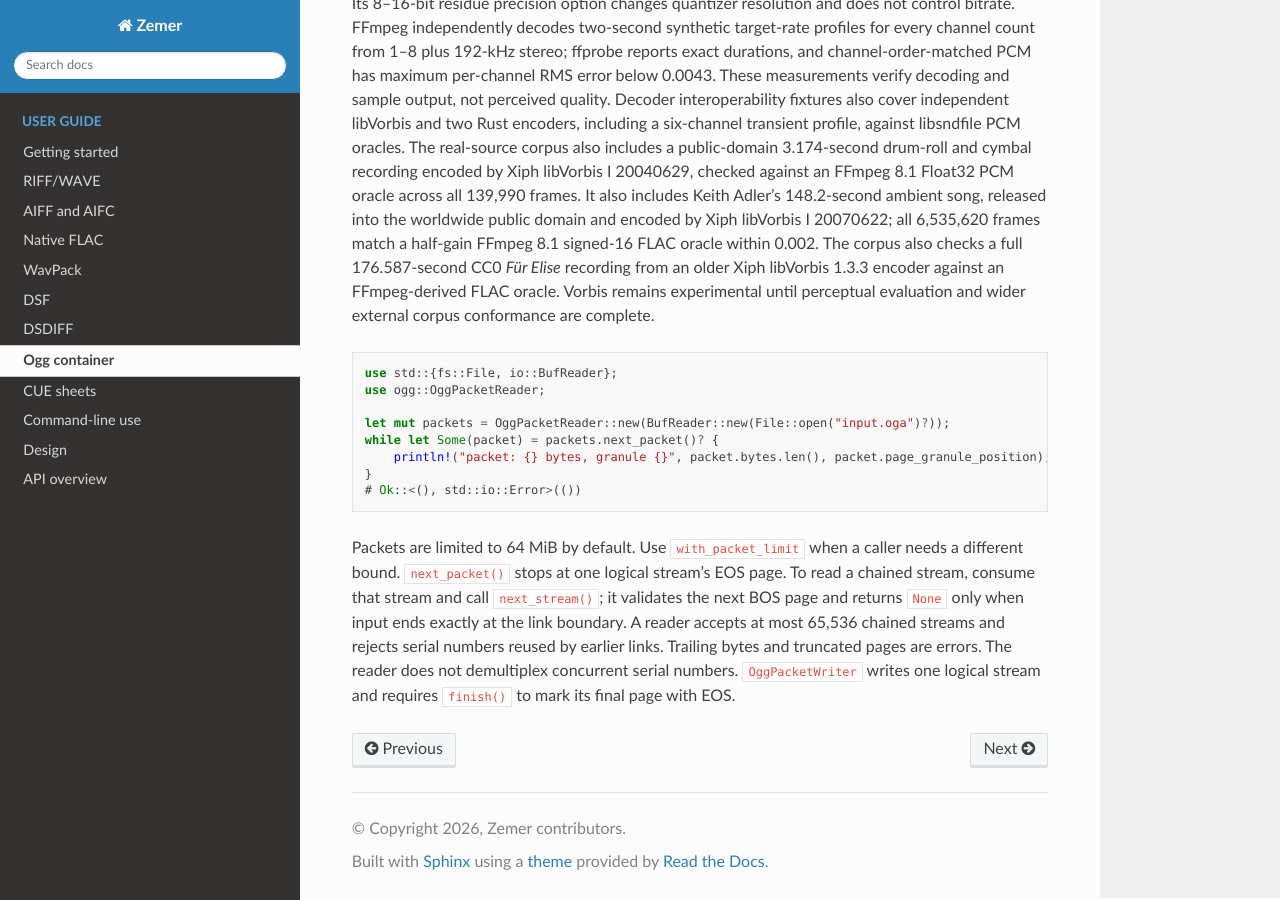
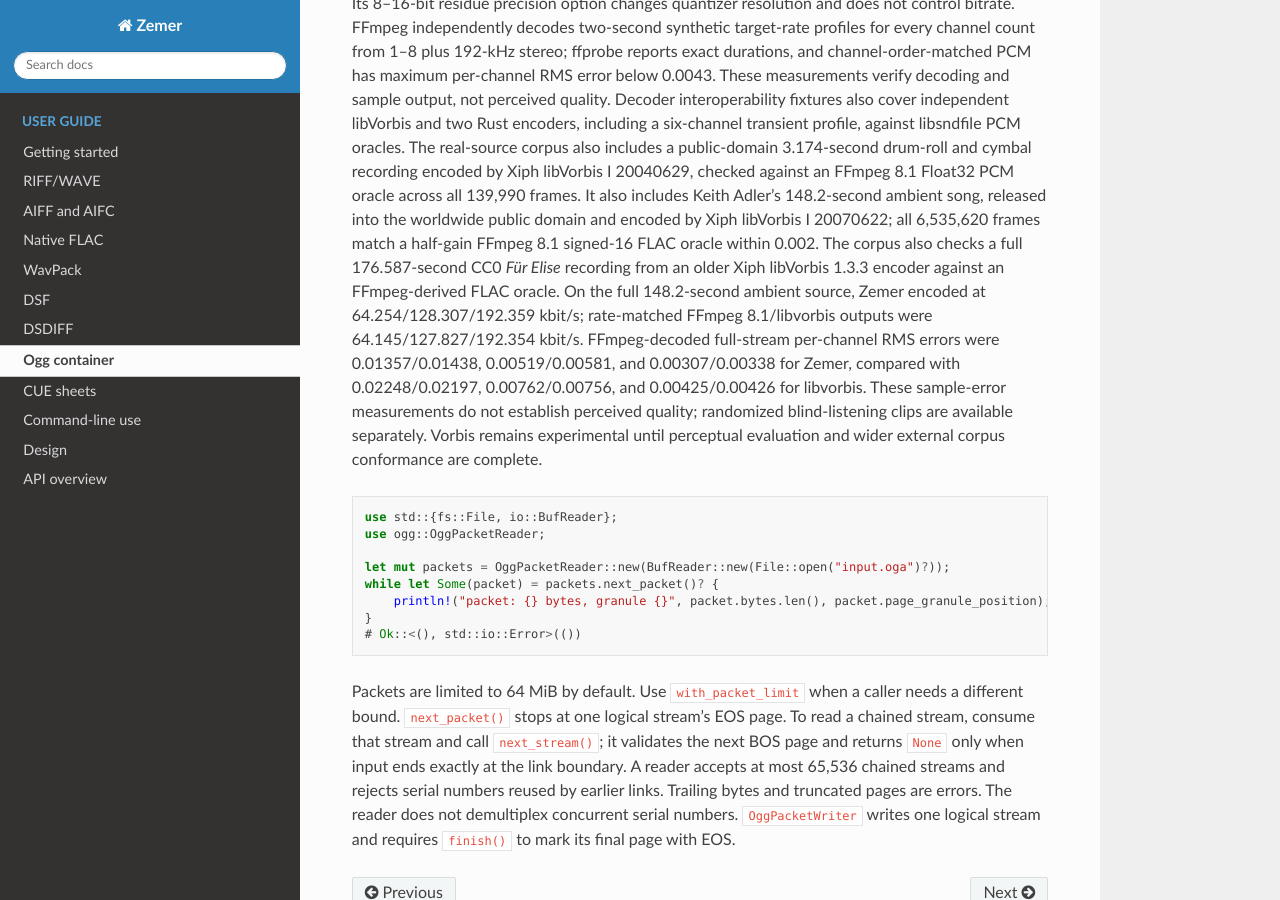
Before and after one commit to neko941/zemer, a Sphinx documentation site: the page built from docs/ogg.rst, in a window 1280 px wide and 900 px high, scrolled down 844 px. Built offline with Sphinx 7.4.7 and the Read the Docs theme 3.1.0, drawn with Linux system fonts in a browser that asks for light colours.

Commit message:
docs(vorbis): record ambient rate study

```diff
--- a/docs/ogg.rst
+++ b/docs/ogg.rst
@@ -52,6 +52,13 @@ worldwide public domain and encoded by Xiph libVorbis I 20070622; all 6,535,620
 frames match a half-gain FFmpeg 8.1 signed-16 FLAC oracle within 0.002.
 The corpus also checks a full 176.587-second CC0 *Für Elise* recording from
 an older Xiph libVorbis 1.3.3 encoder against an FFmpeg-derived FLAC oracle.
+On the full 148.2-second ambient source, Zemer encoded at 64.254/128.307/192.359
+kbit/s; rate-matched FFmpeg 8.1/libvorbis outputs were 64.145/127.827/192.354
+kbit/s. FFmpeg-decoded full-stream per-channel RMS errors were 0.01357/0.01438,
+0.00519/0.00581, and 0.00307/0.00338 for Zemer, compared with
+0.02248/0.02197, 0.00762/0.00756, and 0.00425/0.00426 for libvorbis. These
+sample-error measurements do not establish perceived quality; randomized
+blind-listening clips are available separately.
 Vorbis remains experimental until perceptual evaluation and wider external
 corpus conformance are complete.
 
```
Also changed, not shown: README.ai.md (+1 -1 lines), ROADMAP.md (+1 -1 lines).
